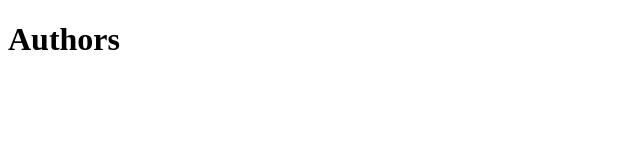
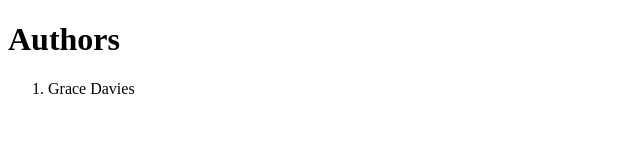
Before and after one commit to PacifismPostMortem/csci5117-9-9-2024, a plain HTML site: page index.html in a window 1280 px wide. Shown: the whole page, without its empty margins (0-640 px from the left). Drawn offline with Linux system fonts and the light colour scheme.

Commit message:
Added author list

```diff
--- a/index.html
+++ b/index.html
@@ -6,6 +6,9 @@
 	<body>
 
 	<h1>Authors</h1>
+	<ol>
+		<li> Grace Davies </li>
+	</ol>
 
 
 	</body>
```
